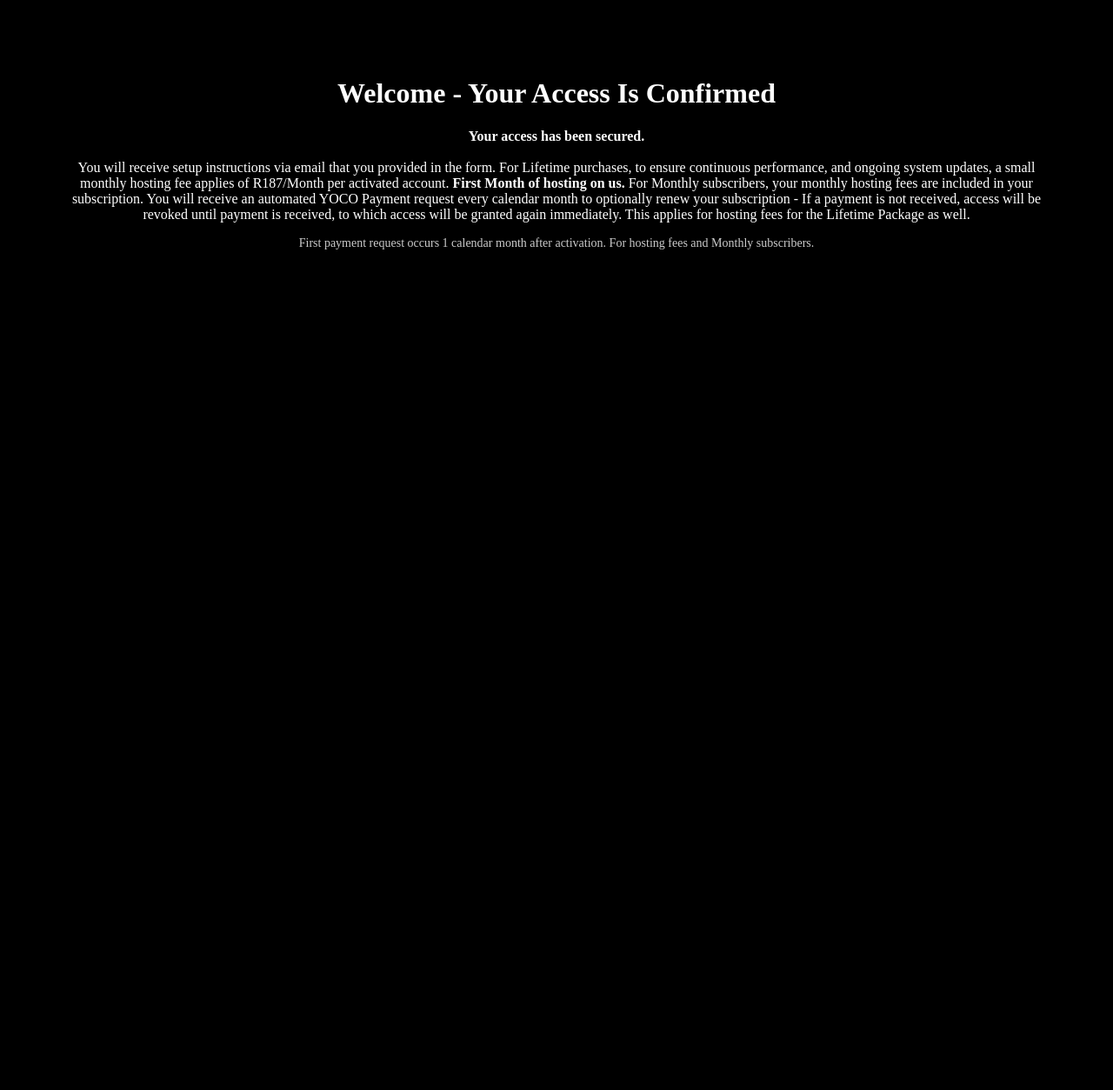
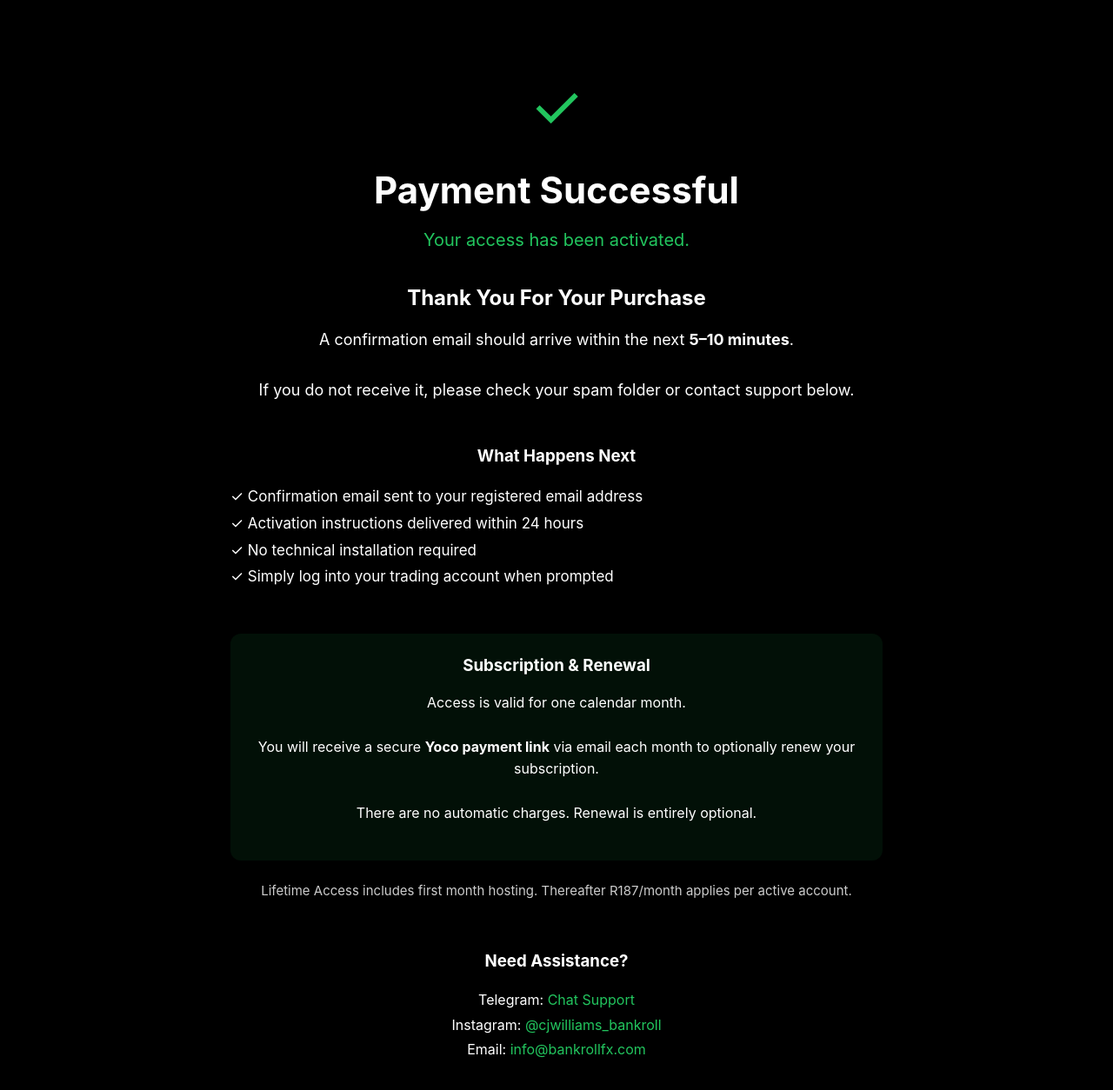
Before and after one commit to CJBankrollFX/bankroll-bridge-page, a website: page success.html in a window 1280 px wide. Shown: the whole page at 87% size. Before the commit the page ends 800 px from the top, so only its background shows below. Drawn offline with Linux system fonts and the light colour scheme.

Commit message:
Upgrade success page design and structure

```diff
--- a/success.html
+++ b/success.html
@@ -37,25 +37,89 @@ src="https://www.facebook.com/tr?id=1336694831438952&ev=PageView&noscript=1"/>
 
   <title><strong>Access Confirmed</strong></title>
 </head>
-<body style="background:#000;color:#fff;text-align:center;padding:60px;">
-  <h1>Welcome - Your Access Is Confirmed</h1>
-  <p>
-    <strong>Your access has been secured.</strong><br><br>
-    You will receive setup instructions via email that you provided in the form.
+<body style="background:#000;color:#fff;font-family:Inter, sans-serif;margin:0;padding:0;">
 
+  <div style="max-width:750px;margin:0 auto;padding:80px 20px;text-align:center;">
 
-    For Lifetime purchases, to ensure continuous performance, and ongoing system updates,
-    a small monthly hosting fee applies of R187/Month per activated account. <strong>First Month of hosting on us.</strong>
+    <!-- GREEN CHECK -->
+    <div style="font-size:70px;color:#22c55e;margin-bottom:20px;">
+      ✓
+    </div>
 
+    <!-- MAIN HEADING -->
+    <h1 style="font-size:42px;margin-bottom:10px;">
+      Payment Successful
+    </h1>
 
-    For Monthly subscribers, your monthly hosting fees are included in your subscription. You will receive
-    an automated YOCO Payment request every calendar month to optionally renew your subscription - If a payment is
-    not received, access will be revoked until payment is received, to which access will be granted again immediately.
-    This applies for hosting fees for the Lifetime Package as well.
-  </p>
+    <p style="font-size:20px;color:#22c55e;margin-bottom:40px;">
+      Your access has been activated.
+    </p>
 
-  <p style="font-size:14px;opacity:0.8;margin-top:15px;">
-    First payment request occurs 1 calendar month after activation. For hosting fees and Monthly subscribers.
-  </p>
+    <!-- THANK YOU SECTION -->
+    <h2 style="margin-top:40px;">Thank You For Your Purchase</h2>
+
+    <p style="font-size:18px;line-height:1.6;margin-top:15px;">
+      A confirmation email should arrive within the next <strong>5–10 minutes</strong>.
+      <br><br>
+      If you do not receive it, please check your spam folder or contact support below.
+    </p>
+
+    <!-- WHAT HAPPENS NEXT -->
+    <div style="margin-top:50px;text-align:left;">
+      <h3 style="margin-bottom:20px;text-align:center;">What Happens Next</h3>
+
+      <ul style="list-style:none;padding:0;font-size:17px;line-height:1.8;">
+        <li>✓ Confirmation email sent to your registered email address</li>
+        <li>✓ Activation instructions delivered within 24 hours</li>
+        <li>✓ No technical installation required</li>
+        <li>✓ Simply log into your trading account when prompted</li>
+      </ul>
+    </div>
+
+    <!-- RENEWAL INFO -->
+    <div style="margin-top:50px;padding:25px;background:rgba(34,197,94,0.08);border-radius:12px;">
+      <h3 style="margin-top:0;">Subscription & Renewal</h3>
+
+      <p style="font-size:16px;line-height:1.6;">
+        Access is valid for one calendar month.
+        <br><br>
+        You will receive a secure <strong>Yoco payment link</strong> via email each month
+        to optionally renew your subscription.
+        <br><br>
+        There are no automatic charges. Renewal is entirely optional.
+      </p>
+    </div>
+
+    <!-- LIFETIME HOSTING NOTE -->
+    <p style="font-size:15px;opacity:0.8;margin-top:25px;">
+      Lifetime Access includes first month hosting. Thereafter R187/month applies per active account.
+    </p>
+
+    <!-- CONTACT SECTION -->
+    <div style="margin-top:60px;">
+      <h3>Need Assistance?</h3>
+
+      <p style="margin-top:15px; line-height:1.8;">
+        Telegram:
+        <a href="https://t.me/BANKROLL_FOREX_ADMIN" style="color:#22c55e; text-decoration:none;">
+          Chat Support
+        </a>
+        <br>
+
+        Instagram:
+        <a href="https://instagram.com/cjwilliams_bankroll" style="color:#22c55e; text-decoration:none;">
+          @cjwilliams_bankroll
+        </a>
+        <br>
+
+        Email:
+        <a href="mailto:info@bankrollfx.com" style="color:#22c55e; text-decoration:none;">
+          info@bankrollfx.com
+        </a>
+      </p>
+    </div>
+
+  </div>
 </body>
+
 </html>
```
